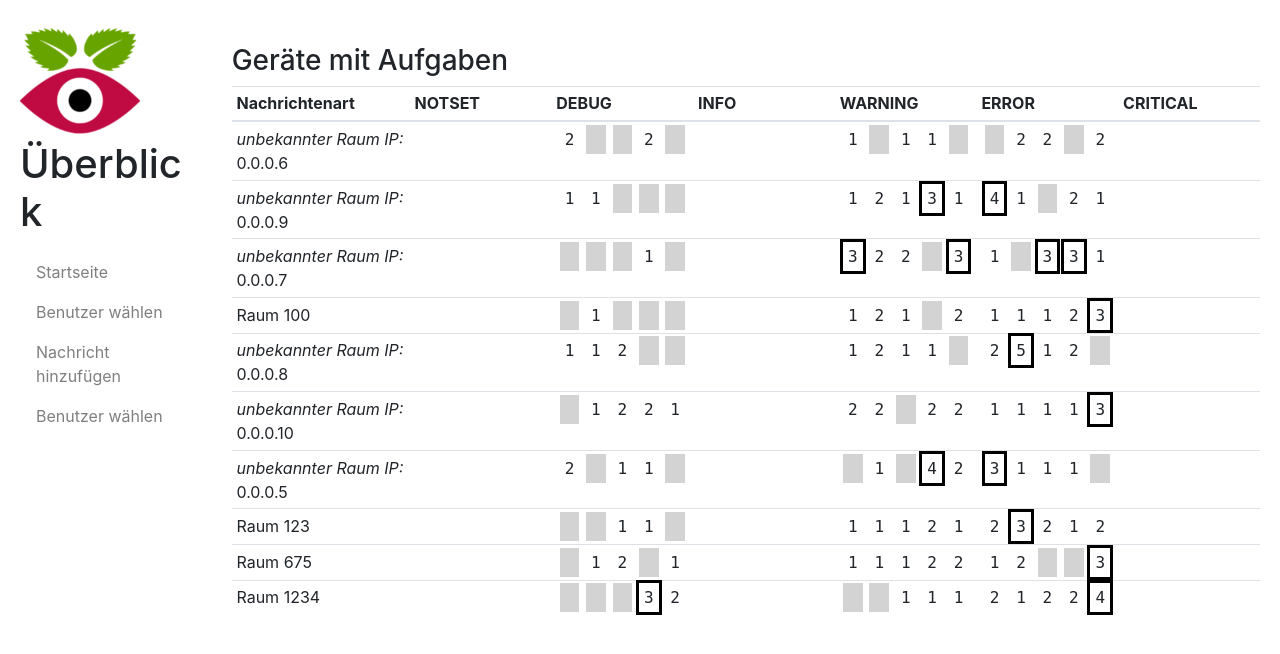
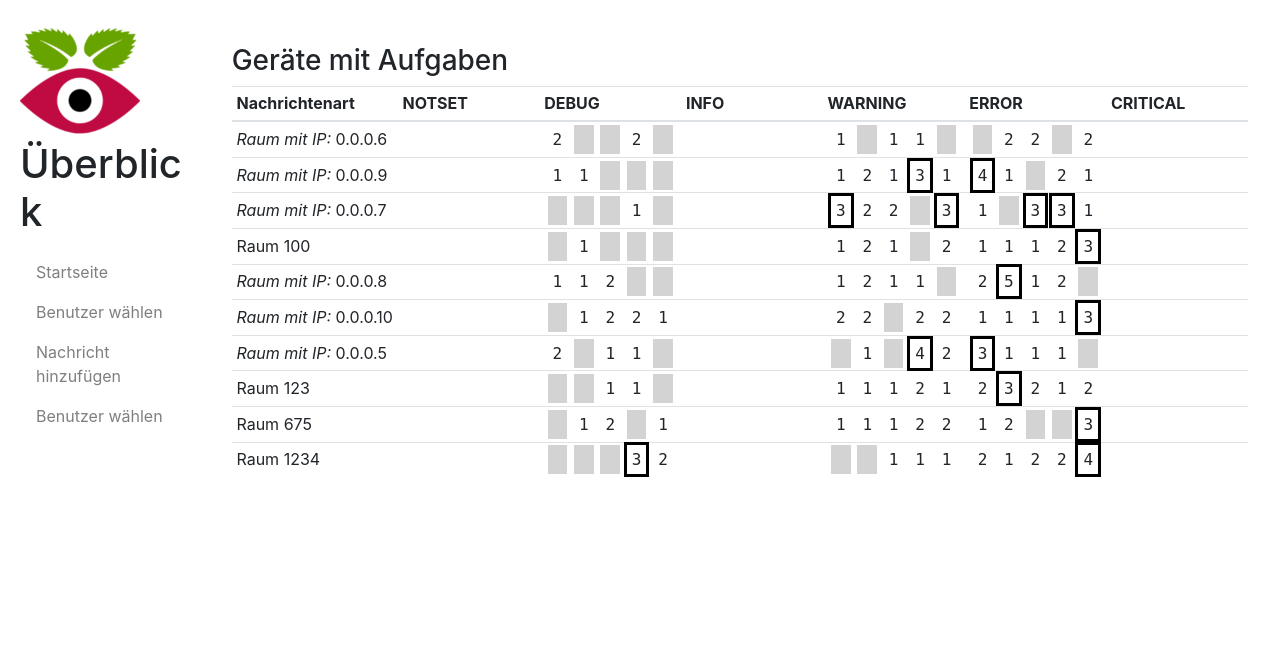
Before and after one commit to douira/raspWatch, a PHP site: page /index.php in a window 1280 px wide. Shown: the top 654 px of the page. Run offline with PHP 8.4, Linux system fonts and the light colour scheme; data comes from the database, SQL or seed files in the repository; data that the repository does not hold is empty; some libraries are stand-ins or nearby versions.

Commit message:
no room name rooms are now shorter

```diff
--- a/util.php
+++ b/util.php
@@ -525,7 +525,7 @@ function roomName($ip) {
   if (array_key_exists($ip, $rooms)) {
     return "Raum {$rooms[$ip]}";
   } else {
-    return "<em>unbekannter Raum IP: </em>" . long2ip($ip);
+    return "<em>Raum mit IP: </em>" . long2ip($ip);
   }
 }
 
@@ -538,7 +538,7 @@ function roomNameSimple($ip) {
   if (array_key_exists($ip, $rooms)) {
     return "Raum {$rooms[$ip]}";
   } else {
-    return "unbekannter Raum IP: " . long2ip($ip);
+    return "Raum mit IP: " . long2ip($ip);
   }
 }
 
```
